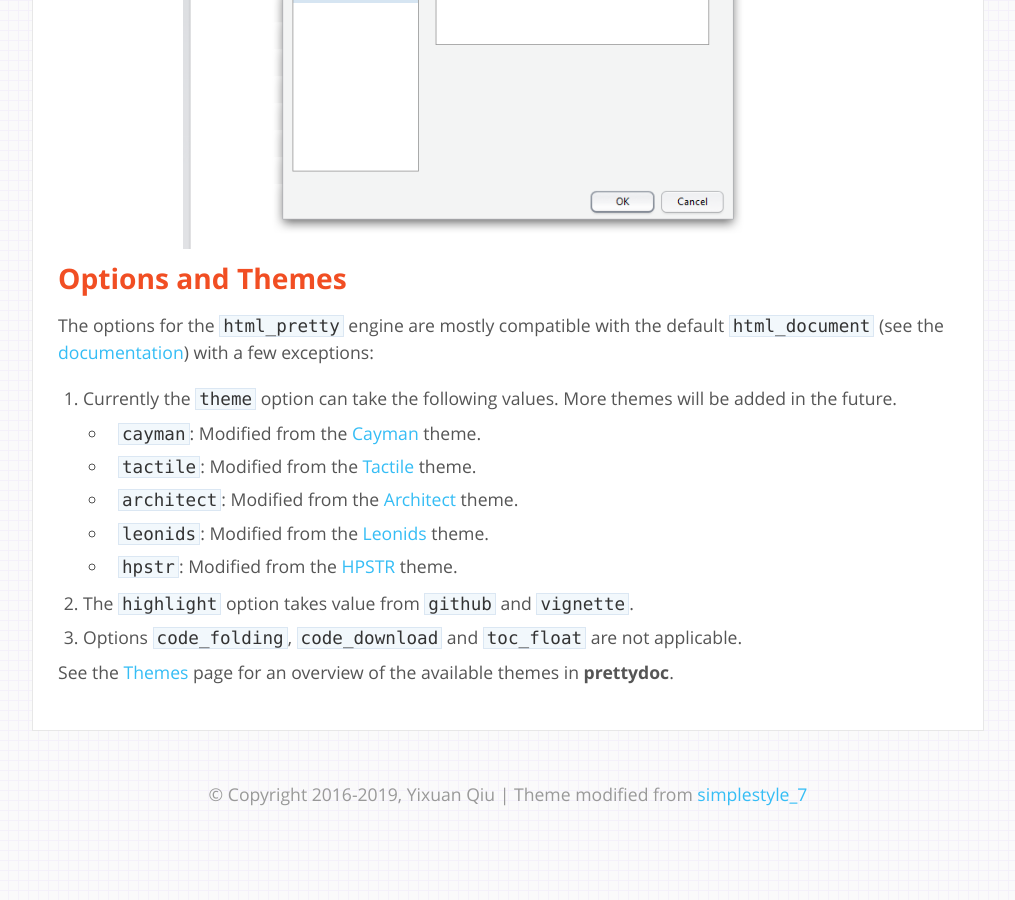
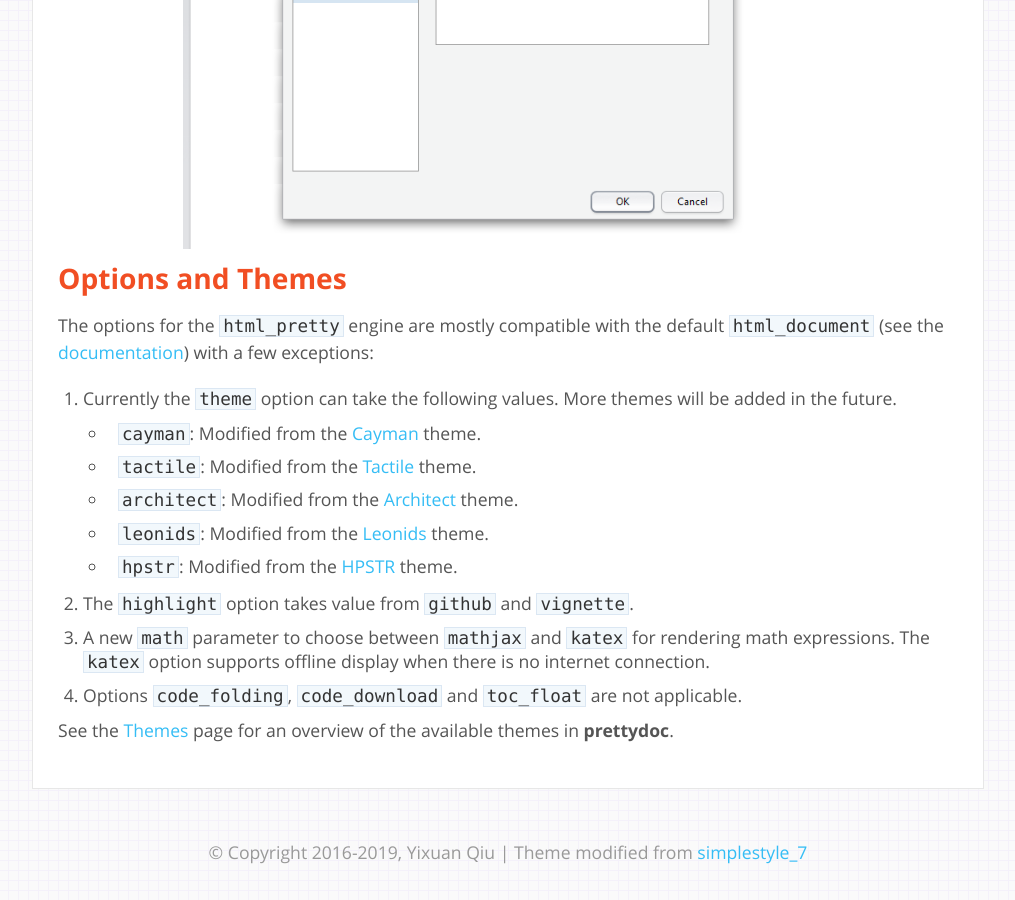
Before and after one commit to yixuan/prettydoc, a Jekyll site: the page built from index.md, in a window 1280 px wide and 900 px high, scrolled down 1990 px. Shown: the whole window, without its empty margins (132-1147 px from the left). Built offline with Jekyll 4.4.1, drawn with Linux system fonts in a browser that asks for light colours; before the commit the page ends 2832 px from its top, so only the background shows below that; some of the changed lines change nothing that is shown.

Commit message:
new "math" option

````diff
--- a/index.md
+++ b/index.md
@@ -7,7 +7,7 @@ documents, like [this page](cayman.html)?
 
 ## Themes for R Markdown
 
-With the powerful [rmarkdown](http://rmarkdown.rstudio.com/index.html)
+With the powerful [rmarkdown](https://rmarkdown.rstudio.com/index.html)
 package, we could easily create nice HTML document
 by adding some meta information in the header, for example
 
@@ -22,15 +22,15 @@ output:
 ---
 ```
 
-The [html_document](http://rmarkdown.rstudio.com/html_document_format.html)
-engine uses the [Bootswatch](http://bootswatch.com/)
+The [html_document](https://bookdown.org/yihui/rmarkdown/html-document.html)
+engine uses the [Bootswatch](https://bootswatch.com/)
 theme library to support different styles of the document.
 This is a quick and easy way to tune the appearance of your document, yet with
 the price of a large file size (> 700KB) since the whole
-[Bootstrap](http://getbootstrap.com/) library needs to be packed in.
+[Bootstrap](https://getbootstrap.com/) library needs to be packed in.
 
 For package vignettes, we can use the
-[html_vignette](http://rmarkdown.rstudio.com/package_vignette_format.html)
+[html_vignette](https://bookdown.org/yihui/rmarkdown/r-package-vignette.html)
 engine to generate a more lightweight HTML file that is meant to minimize the
 package size, but the output HTML is less stylish than the `html_document` ones.
 
@@ -77,7 +77,7 @@ You can also create documents from **prettydoc** templates in RStudio.
 
 The options for the `html_pretty` engine are mostly compatible with the default
 `html_document`
-(see the [documentation](http://rmarkdown.rstudio.com/html_document_format.html))
+(see the [documentation](https://bookdown.org/yihui/rmarkdown/html-document.html))
 with a few exceptions:
 
 1. Currently the `theme` option can take the following values. More themes will
@@ -88,7 +88,9 @@ be added in the future.
     - `leonids`: Modified from the [Leonids](https://github.com/renyuanz/leonids) theme.
     - `hpstr`: Modified from the [HPSTR](https://github.com/mmistakes/hpstr-jekyll-theme) theme.
 2. The `highlight` option takes value from `github` and `vignette`.
-3. Options `code_folding`, `code_download` and `toc_float` are not applicable.
+3. A new `math` parameter to choose between `mathjax` and `katex` for rendering math expressions.
+   The `katex` option supports offline display when there is no internet connection.
+4. Options `code_folding`, `code_download` and `toc_float` are not applicable.
 
 See the [Themes](themes.html) page for an overview of the available themes in
 **prettydoc**.
````
